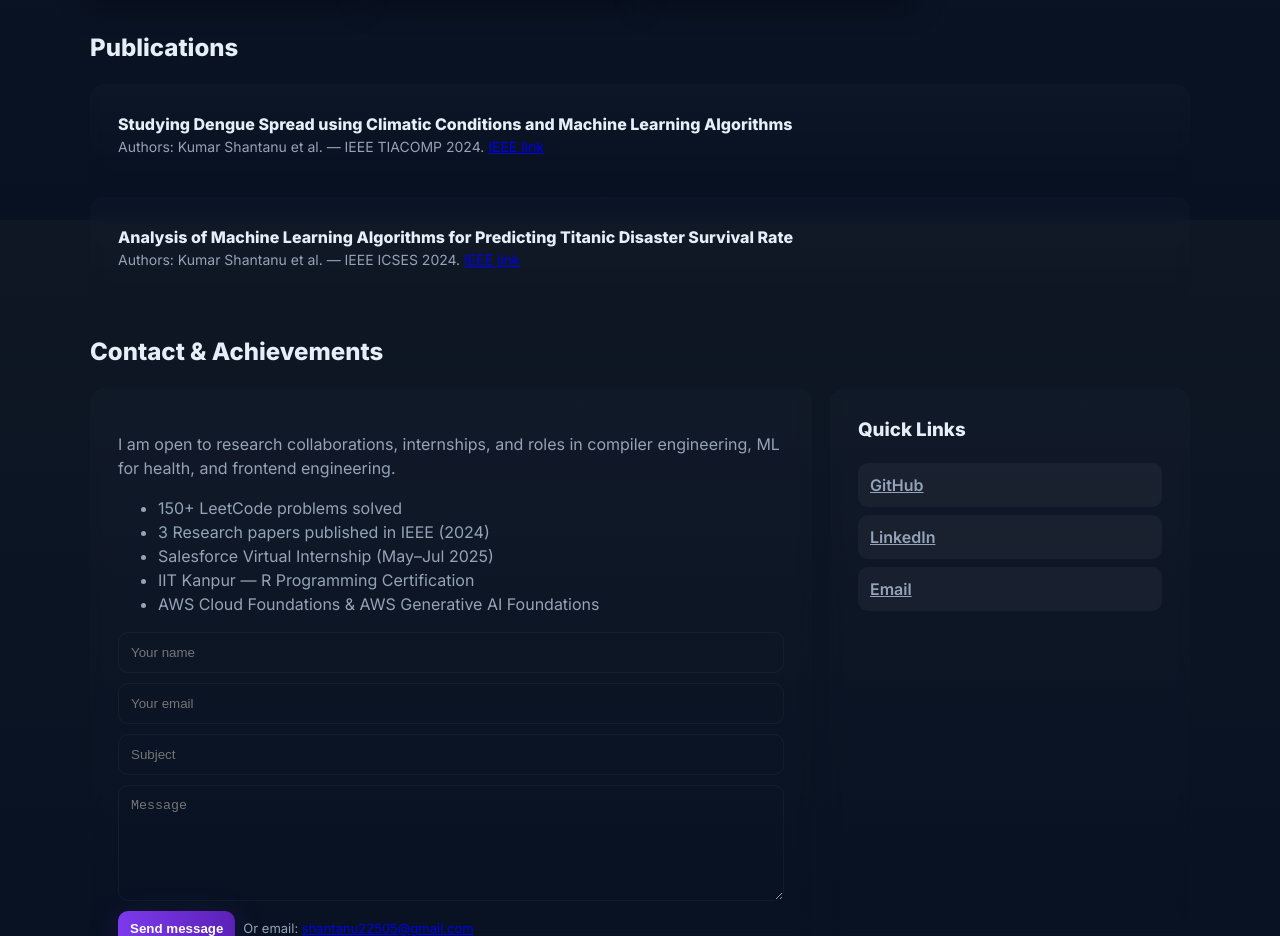
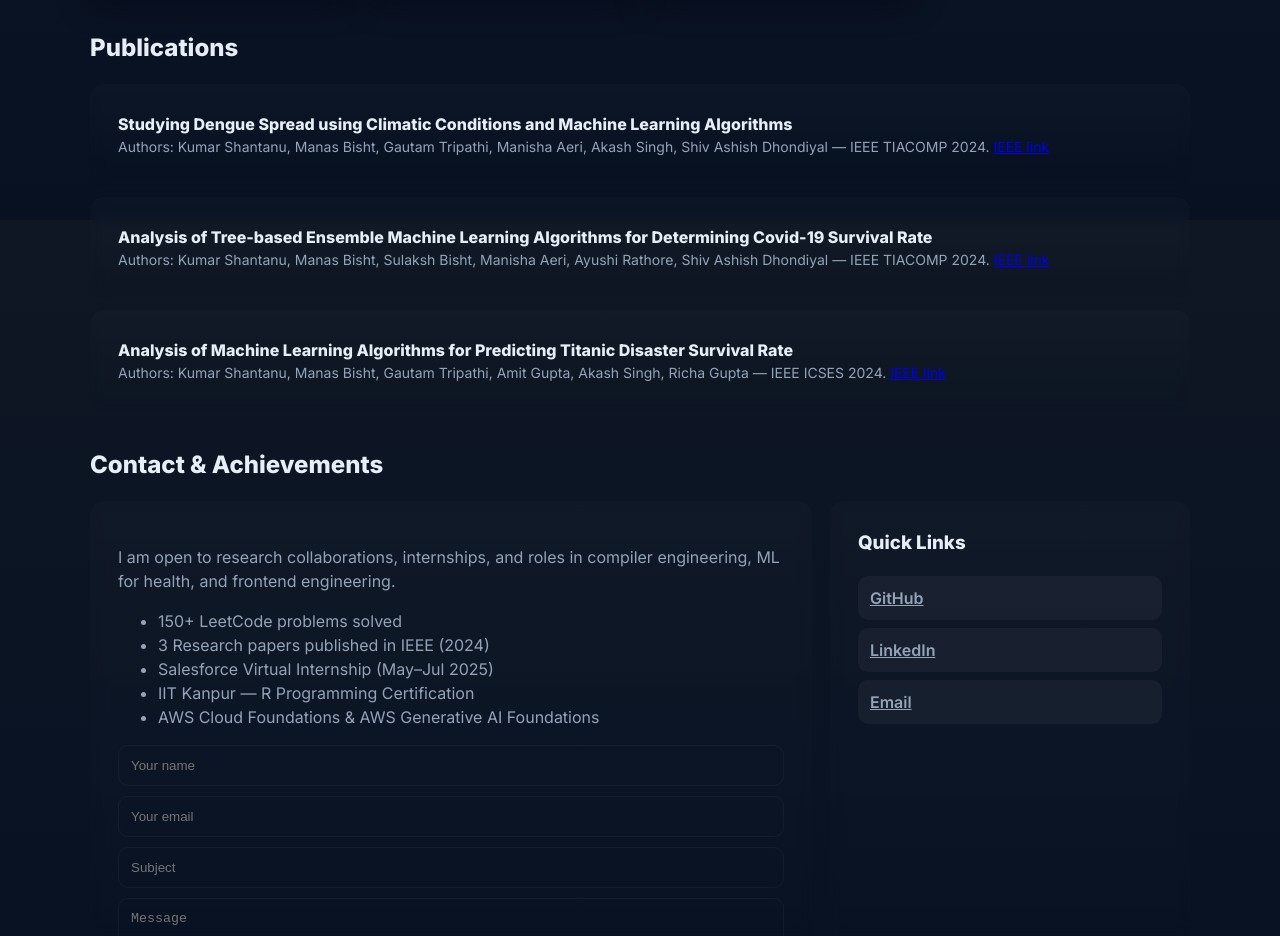
Before and after one commit to Shantanu-0007/My_Portfolio, a plain HTML site: page advanced_portfolio.html in a window 1280 px wide. Shown: the part 1380-2316 px from the top of the page. Drawn offline with Linux system fonts and the light colour scheme.

Commit message:
Update author details in publications section

```diff
--- a/advanced_portfolio.html
+++ b/advanced_portfolio.html
@@ -154,12 +154,17 @@
         <div style="display:grid;gap:12px;margin-top:12px">
           <div class="card reveal">
             <strong>Studying Dengue Spread using Climatic Conditions and Machine Learning Algorithms</strong>
-            <div style="color:var(--muted);font-size:14px">Authors: Kumar Shantanu et al. — IEEE TIACOMP 2024. <a href="https://ieeexplore.ieee.org/search/searchresult.jsp?newsearch=true&queryText=10.1109%2FTIACOMP64125.2024.00067" target="_blank">IEEE link</a></div>
+            <div style="color:var(--muted);font-size:14px">Authors: Kumar Shantanu, Manas Bisht, Gautam Tripathi, Manisha Aeri, Akash Singh, Shiv Ashish Dhondiyal — IEEE TIACOMP 2024. <a href="https://ieeexplore.ieee.org/search/searchresult.jsp?newsearch=true&queryText=10.1109%2FTIACOMP64125.2024.00067" target="_blank">IEEE link</a></div>
+          </div>
+
+          <div class="card reveal">
+            <strong>Analysis of Tree-based Ensemble Machine Learning Algorithms for Determining Covid-19 Survival Rate</strong>
+            <div style="color:var(--muted);font-size:14px">Authors: Kumar Shantanu, Manas Bisht, Sulaksh Bisht, Manisha Aeri, Ayushi Rathore, Shiv Ashish Dhondiyal — IEEE TIACOMP 2024. <a href="https://ieeexplore.ieee.org/search/searchresult.jsp?newsearch=true&queryText=10.1109%2FTIACOMP64125.2024.00062" target="_blank">IEEE link</a></div>
           </div>
 
           <div class="card reveal">
             <strong>Analysis of Machine Learning Algorithms for Predicting Titanic Disaster Survival Rate</strong>
-            <div style="color:var(--muted);font-size:14px">Authors: Kumar Shantanu et al. — IEEE ICSES 2024. <a href="https://ieeexplore.ieee.org/search/searchresult.jsp?newsearch=true&queryText=10.1109%2FICSES63445.2024.10763371" target="_blank">IEEE link</a></div>
+            <div style="color:var(--muted);font-size:14px">Authors: Kumar Shantanu, Manas Bisht, Gautam Tripathi, Amit Gupta, Akash Singh, Richa Gupta  — IEEE ICSES 2024. <a href="https://ieeexplore.ieee.org/search/searchresult.jsp?newsearch=true&queryText=10.1109%2FICSES63445.2024.10763371" target="_blank">IEEE link</a></div>
           </div>
         </div>
       </section>
```
